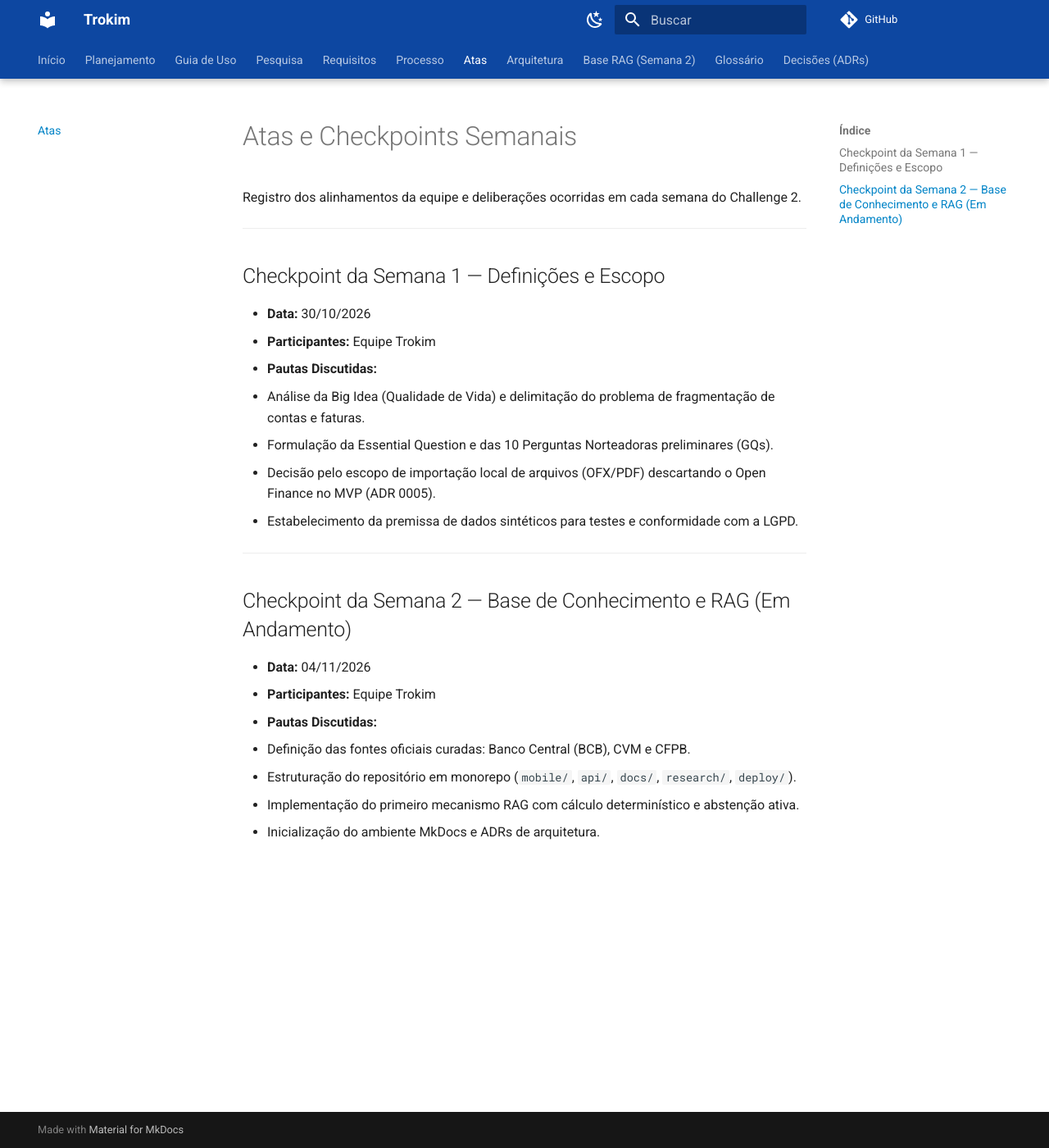
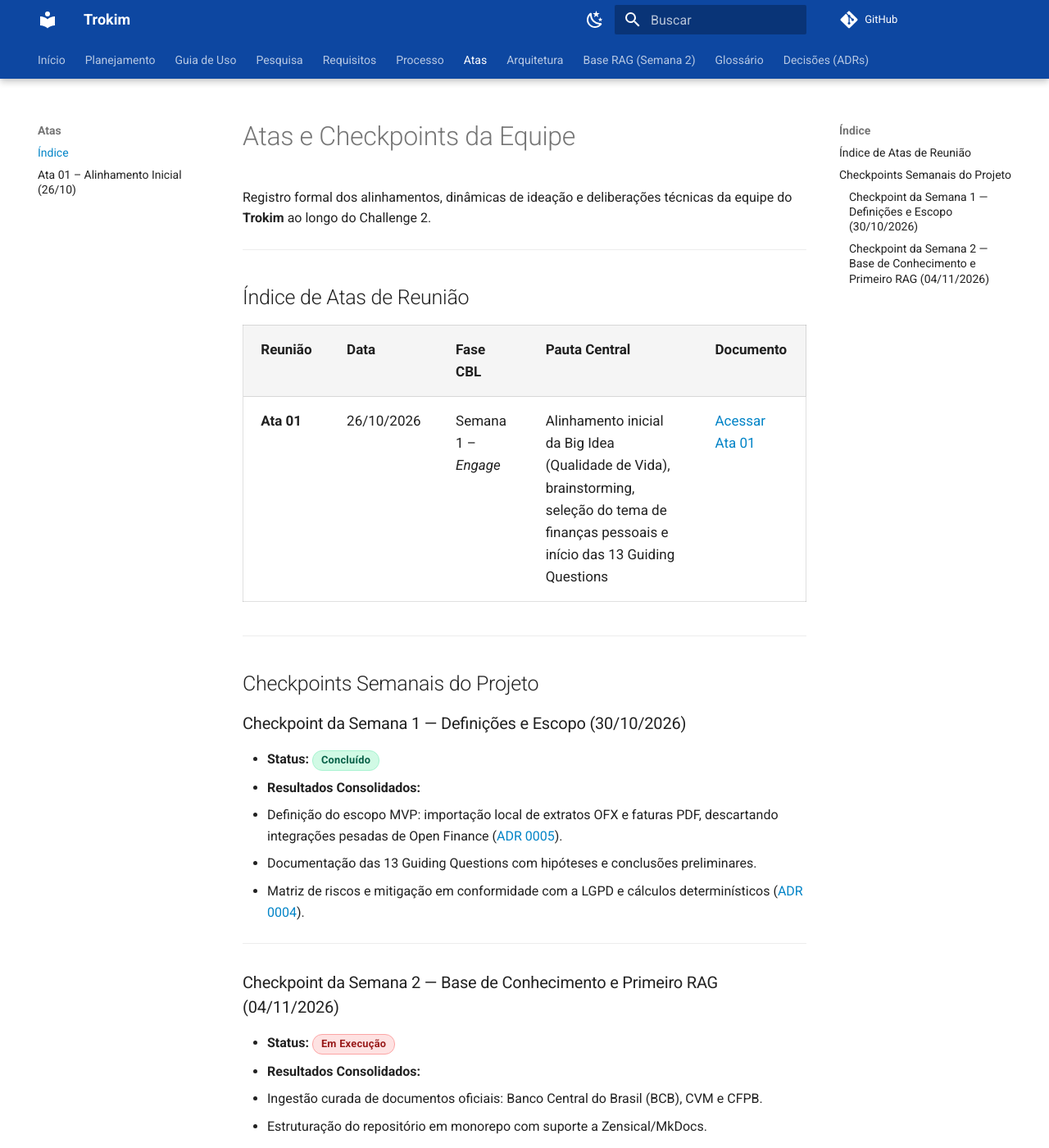
Before and after one commit to moonshinerd/trokim, an MkDocs documentation site: the page built from docs/atas/index.md, in a window 1280 px wide and 1400 px high. Shown: the whole window at 82% size. Built offline with MkDocs 1.6.1 and Material for MkDocs 9.7.7, drawn with Linux system fonts in a browser that asks for light colours; comment, search, counter and statistics services are not loaded; some of the changed text lies outside the part shown.

```diff
--- a/docs/atas/index.md
+++ b/docs/atas/index.md
@@ -1,25 +1,31 @@
-# Atas e Checkpoints Semanais
+# Atas e Checkpoints da Equipe
 
-Registro dos alinhamentos da equipe e deliberações ocorridas em cada semana do Challenge 2.
+Registro formal dos alinhamentos, dinâmicas de ideação e deliberações técnicas da equipe do **Trokim** ao longo do Challenge 2.
 
 ---
 
-## Checkpoint da Semana 1 — Definições e Escopo
-- **Data:** 30/10/2026
-- **Participantes:** Equipe Trokim
-- **Pautas Discutidas:**
-  - Análise da Big Idea (Qualidade de Vida) e delimitação do problema de fragmentação de contas e faturas.
-  - Formulação da Essential Question e das 10 Perguntas Norteadoras preliminares (GQs).
-  - Decisão pelo escopo de importação local de arquivos (OFX/PDF) descartando o Open Finance no MVP (ADR 0005).
-  - Estabelecimento da premissa de dados sintéticos para testes e conformidade com a LGPD.
+## Índice de Atas de Reunião
+
+| Reunião | Data | Fase CBL | Pauta Central | Documento |
+|---|---|---|---|---|
+| **Ata 01** | 26/10/2026 | Semana 1 – *Engage* | Alinhamento inicial da Big Idea (Qualidade de Vida), brainstorming, seleção do tema de finanças pessoais e início das 13 Guiding Questions | [Acessar Ata 01](ata01.md) |
 
 ---
 
-## Checkpoint da Semana 2 — Base de Conhecimento e RAG (Em Andamento)
-- **Data:** 04/11/2026
-- **Participantes:** Equipe Trokim
-- **Pautas Discutidas:**
-  - Definição das fontes oficiais curadas: Banco Central (BCB), CVM e CFPB.
-  - Estruturação do repositório em monorepo (`mobile/`, `api/`, `docs/`, `research/`, `deploy/`).
-  - Implementação do primeiro mecanismo RAG com cálculo determinístico e abstenção ativa.
-  - Inicialização do ambiente MkDocs e ADRs de arquitetura.
+## Checkpoints Semanais do Projeto
+
+### Checkpoint da Semana 1 — Definições e Escopo (30/10/2026)
+- **Status:** <span class="badge-must">Concluído</span>
+- **Resultados Consolidados:**
+  - Definição do escopo MVP: importação local de extratos OFX e faturas PDF, descartando integrações pesadas de Open Finance ([ADR 0005](../adr/0005-importacao-local-ofx-pdf.md)).
+  - Documentação das 13 Guiding Questions com hipóteses e conclusões preliminares.
+  - Matriz de riscos e mitigação em conformidade com a LGPD e cálculos determinísticos ([ADR 0004](../adr/0004-calculos-deterministicos.md)).
+
+---
+
+### Checkpoint da Semana 2 — Base de Conhecimento e Primeiro RAG (04/11/2026)
+- **Status:** <span class="badge-p0">Em Execução</span>
+- **Resultados Consolidados:**
+  - Ingestão curada de documentos oficiais: Banco Central do Brasil (BCB), CVM e CFPB.
+  - Estruturação do repositório em monorepo com suporte a Zensical/MkDocs.
+  - Primeiro motor RAG local implementado com suporte a citação formal e política de abstenção ativa comprovada por benchmark ([ADR 0003](../adr/0003-rag-fontes-oficiais.md)).
--- a/mkdocs.yml
+++ b/mkdocs.yml
@@ -68,7 +68,9 @@ nav:
       - Matrizes de Risco e Mitigação: pesquisa/matrizes.md
   - Requisitos: requisitos.md
   - Processo: processo/cbl.md
-  - Atas: atas/index.md
+  - Atas:
+      - Índice: atas/index.md
+      - "Ata 01 – Alinhamento Inicial (26/10)": atas/ata01.md
   - Arquitetura:
       - Visão Geral: arquitetura/index.md
       - Mapa do Sistema: arquitetura/mapa-do-sistema.md
```
Also changed, not shown: docs/atas/ata01.md (added, +85 -0 lines).
